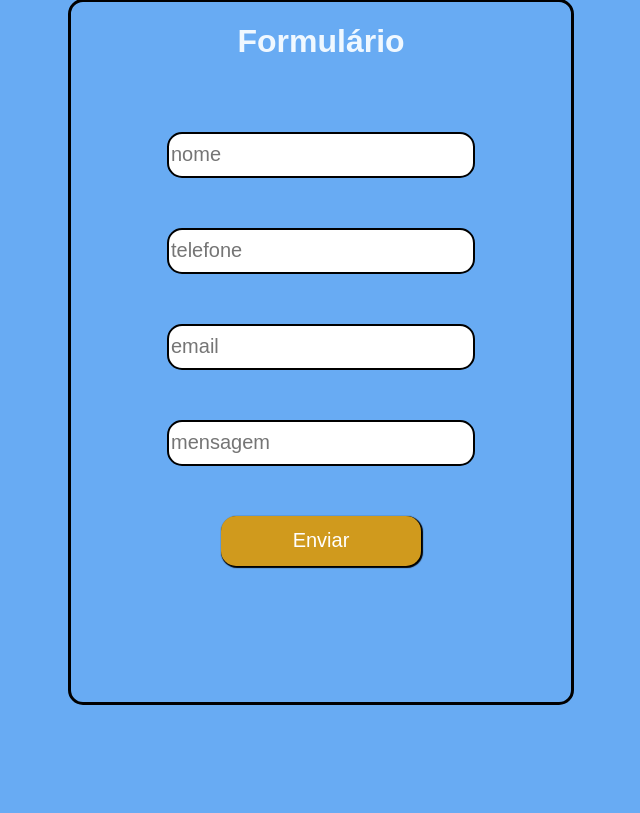
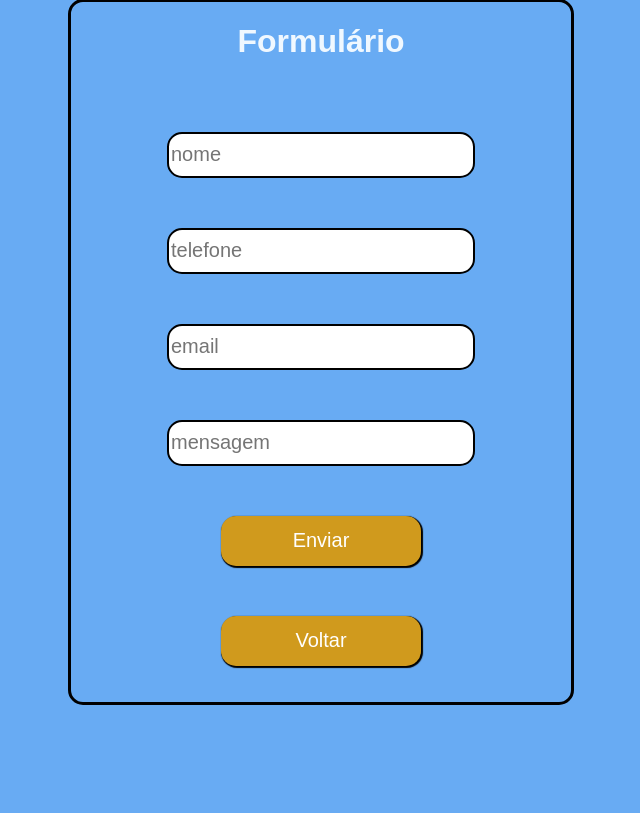
Before and after one commit to ValdsonSilva/Blog_para_estudo, a Django app: page /contato/ in a window 1280 px wide. Shown: the part 109-922 px from the top of the page, without its empty margins (319-959 px from the left). Run offline with Django 4.2, Linux system fonts and the light colour scheme.

Commit message:
Padronizando urls e criando redirecionamento

```diff
--- a/blog/blog/urls.py
+++ b/blog/blog/urls.py
@@ -15,19 +15,21 @@ Including another URLconf
     2. Add a URL to urlpatterns:  path('blog/', include('blog.urls'))
 """
 from django.contrib import admin
-from django.urls import path
-from pagina.views import home, contato
+from django.urls import path, include
 # Ativar a ferramenta de depuração
 from django.views.defaults import page_not_found
 from django.urls import re_path
 from django.conf import settings
 from django.conf.urls.static import static
+from pagina import urls
 
 
 urlpatterns = [
     path('admin/', admin.site.urls),
-    path('', home, name='url_pagina'),
-    path('contato/', contato, name='contato'),
+    # vai direto pro app pagina
+    path('', include(urls)),
+    # path('', home, name='url_pagina'),
+    # path('contato/', contato, name='contato'),
 ] + static(settings.STATIC_URL, document_root=settings.STATIC_ROOT)
 
 urlpatterns += [
--- a/blog/pagina/static/contato.css
+++ b/blog/pagina/static/contato.css
@@ -38,7 +38,7 @@ form {
     font-family: Arial, Helvetica, sans-serif;
 }
 
-button {
+button, a {
     border-radius: 15px;
     width: 200px;
     height: 50px;
@@ -50,7 +50,14 @@ button {
     box-shadow: 1px 1px 1px 1px rgb(0, 0, 0);
 }
 
-button:hover {
+button:hover, a:hover {
     padding-left: 6px;
     transform: scale(1.2);
 }
+
+a {
+    display: flex;
+    justify-content: center;
+    align-items: center;
+    text-decoration: none;
+}
--- a/blog/pagina/templates/contato.html
+++ b/blog/pagina/templates/contato.html
@@ -22,6 +22,11 @@
         <input type="mensage" placeholder="mensagem" class="entrada">
 
         <button>Enviar</button>
+        {% comment %} aqui vai o nome da url e
+        não do template html {% endcomment %}
+        <a href={% url 'url_pagina' %} >
+            Voltar
+        </a>
 
     </form>
 
--- a/blog/pagina/urls.py
+++ b/blog/pagina/urls.py
@@ -0,0 +1,7 @@
+from django.urls import path
+from pagina import views
+
+urlpatterns = [
+    path('', views.home, name='url_pagina'),
+    path('contato/', views.contato, name='contato'),
+]
--- a/blog/pagina/views.py
+++ b/blog/pagina/views.py
@@ -7,7 +7,7 @@ def home(request):
 
     mensagem = {
                 'eu' : 'valdson' ,
-                 'namorada' : 'Joelyne meu amor!'
+                'namorada' : 'Joelyne meu amor!'
     }
 
     return render(request, 'home.html', mensagem)
```
